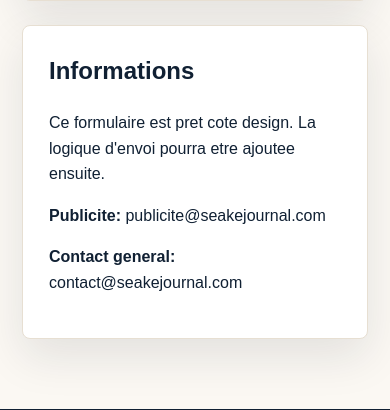
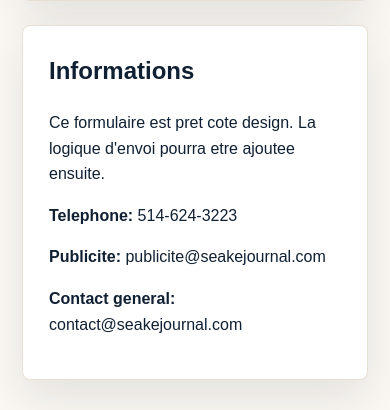
Before and after one commit to 1234jASKET/seake, a Django app: page /contact/ in a window 390 px wide. Shown: the part 911-1321 px from the top of the page. Run offline with Django 5.2, Linux system fonts and the light colour scheme.

Commit message:
Add phone number to contact page

```diff
--- a/templates/contact.html
+++ b/templates/contact.html
@@ -26,6 +26,7 @@
     <aside class="contact-panel">
         <h2>Informations</h2>
         <p>Ce formulaire est pret cote design. La logique d'envoi pourra etre ajoutee ensuite.</p>
+        <p><strong>Telephone:</strong> <a href="tel:+15146243223">514-624-3223</a></p>
         <p><strong>Publicite:</strong> <a href="mailto:publicite@seakejournal.com">publicite@seakejournal.com</a></p>
         <p><strong>Contact general:</strong> contact@seakejournal.com</p>
     </aside>
```
